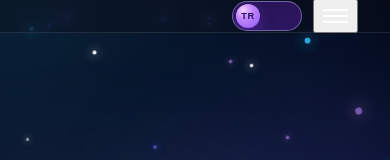
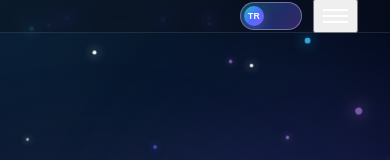
Before and after one commit to feyzullahas/feyzullahas, a React (Vite) app: page / in a window 390 px wide. Shown: the top 160 px of the page. Built offline with nearby package versions, Linux system fonts and the light colour scheme.

Commit message:
dil kontrol butonu özelleştirildi

```diff
--- a/src/components/Header.css
+++ b/src/components/Header.css
@@ -58,21 +58,21 @@
 }
 
 .language-toggle {
+  --track-width: 68px;
+  --track-height: 30px;
   --thumb-gap: 3px;
-  --thumb-size: 28px;
+  --thumb-size: 22px;
   position: absolute;
   right: 4.5rem;
   top: 50%;
   transform: translateY(-50%);
-  width: 78px;
-  height: 34px;
-  padding: 0 8px;
+  width: var(--track-width);
+  height: var(--track-height);
+  padding: 0;
   border: 1px solid rgba(196, 181, 253, 0.48);
-  background: linear-gradient(135deg, rgba(76, 29, 149, 0.45) 0%, rgba(91, 33, 182, 0.45) 100%);
+  background: linear-gradient(135deg, rgba(34, 193, 195, 0.34) 0%, rgba(75, 107, 255, 0.34) 55%, rgba(139, 92, 246, 0.34) 100%);
   border-radius: 999px;
-  display: inline-flex;
-  align-items: center;
-  justify-content: space-between;
+  display: block;
   overflow: hidden;
   backdrop-filter: blur(6px);
   cursor: pointer;
@@ -85,7 +85,7 @@
 }
 
 .language-toggle:active {
-  transform: translateY(-50%) scale(0.97);
+  transform: translateY(-50%);
 }
 
 .language-thumb {
@@ -95,20 +95,20 @@
   width: var(--thumb-size);
   height: var(--thumb-size);
   border-radius: 50%;
-  background: radial-gradient(circle at 30% 25%, #f5d0fe 0%, #c084fc 38%, #8b5cf6 100%);
-  box-shadow: 0 6px 16px rgba(124, 58, 237, 0.45);
-  color: #2e1065;
+  background: linear-gradient(135deg, #22c1c3 0%, #4b6bff 52%, #8b5cf6 100%);
+  box-shadow: 0 5px 12px rgba(99, 102, 241, 0.45);
+  color: #f8fafc;
   display: inline-flex;
   align-items: center;
   justify-content: center;
-  font-size: 0.66rem;
+  font-size: 0.6rem;
   font-weight: 800;
-  letter-spacing: 0.05em;
+  letter-spacing: 0.04em;
   transition: left 0.3s cubic-bezier(0.22, 1, 0.36, 1);
 }
 
 .language-toggle-en .language-thumb {
-  left: calc(100% - var(--thumb-size) - var(--thumb-gap));
+  left: calc(var(--track-width) - var(--thumb-size) - var(--thumb-gap) - var(--thumb-gap));
 }
 
 .nav-list {
@@ -178,15 +178,14 @@
 
   .language-toggle {
     right: 5.5rem;
+    --track-width: 62px;
+    --track-height: 28px;
     --thumb-gap: 3px;
-    --thumb-size: 24px;
-    width: 70px;
-    height: 30px;
-    padding: 0 8px;
+    --thumb-size: 20px;
   }
 
   .language-thumb {
-    font-size: 0.58rem;
+    font-size: 0.54rem;
   }
 
   .nav {
```
